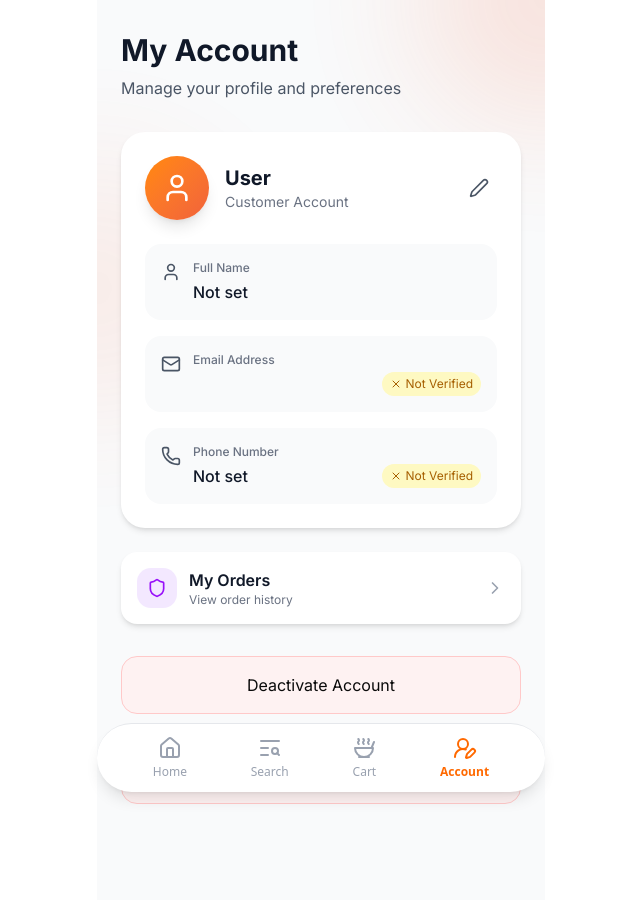
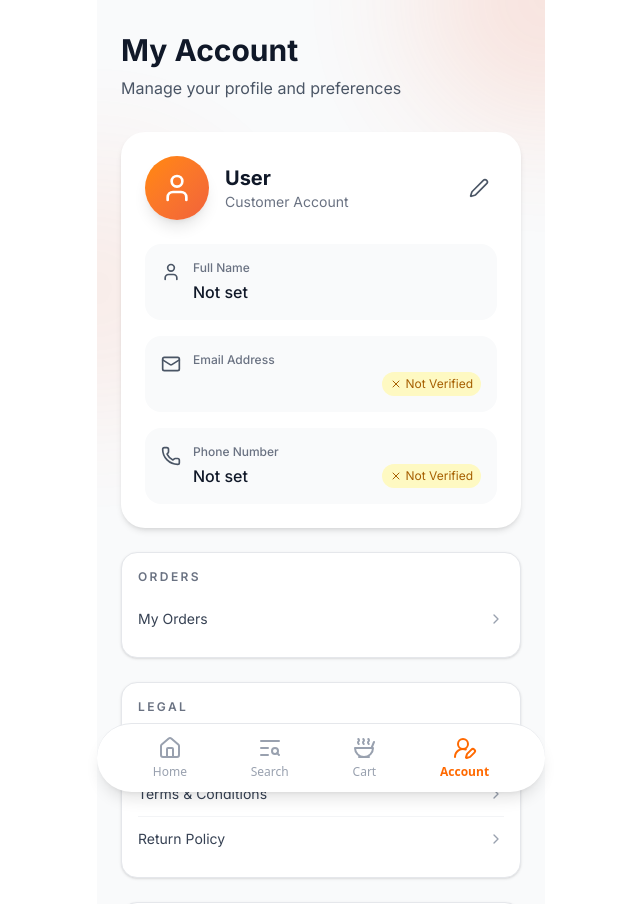
Before and after one commit to pseud039/preorder, a Next.js app in the folder client/: page /account in a window 1280 px wide. Shown: the top 904 px of the page, without its empty margins (319-959 px from the left). Built offline with nearby package versions, Linux system fonts and the light colour scheme; no server answers.

Commit message:
fix: updated account page

```diff
--- a/client/components/account.tsx
+++ b/client/components/account.tsx
@@ -334,7 +334,7 @@
 //   );
 // }
 "use client";
-import React, { useState, useEffect } from 'react';
+import React, { useState, useEffect } from "react";
 import {
   User,
   Mail,
@@ -346,11 +346,14 @@ import {
   Check,
   X,
   Shield,
-  ChevronRight
-} from 'lucide-react';
-import { useRouter } from 'next/navigation';
-import { fetchWithAuth } from '@/lib/auth';
-import { toast } from 'sonner';
+  ChevronRight,
+} from "lucide-react";
+import Link from "next/link";
+import { useRouter } from "next/navigation";
+import { fetchWithAuth } from "@/lib/auth";
+import { toast } from "sonner";
+import { Card, CardContent } from "./ui/card";
+import { Button } from "./ui/button";
 
 interface UserData {
   id: number;
@@ -367,8 +370,8 @@ export default function Account() {
   const [loading, setLoading] = useState(true);
   const [editMode, setEditMode] = useState(false);
   const [formData, setFormData] = useState({
-    name: '',
-    phone: ''
+    name: "",
+    phone: "",
   });
   const [updating, setUpdating] = useState(false);
 
@@ -376,25 +379,33 @@ export default function Account() {
     fetchUserDetails();
   }, []);
 
+  const getTruncatedEmail = (email: string): string => {
+    const [localPart, domain] = email.split("@");
+
+    if (!domain || localPart.length <= 10) return email;
+
+    return `${localPart.slice(0, 2)}..${localPart.slice(-2)}@${domain}`;
+  };
+
   const fetchUserDetails = async () => {
     try {
       const response = await fetchWithAuth(
-        `${process.env.NEXT_PUBLIC_API_URL}/client/details`
+        `${process.env.NEXT_PUBLIC_API_URL}/client/details`,
       );
       const data = await response.json();
 
-      console.log('User details API response:', data); // Debug log
+      console.log("User details API response:", data); // Debug log
 
       if (data.success) {
         setUser(data.data);
         setFormData({
-          name: data.data.name || '',
-          phone: data.data.phone || ''
+          name: data.data.name || "",
+          phone: data.data.phone || "",
         });
       }
       setLoading(false);
     } catch (error) {
-      console.error('Error fetching user details:', error);
+      console.error("Error fetching user details:", error);
       setLoading(false);
     }
   };
@@ -429,59 +440,60 @@ export default function Account() {
   //     setUpdating(false);
   //   }
   // };
-const handleUpdateProfile = async () => {
+  const handleUpdateProfile = async () => {
     try {
       setUpdating(true);
       const response = await fetchWithAuth(
         `${process.env.NEXT_PUBLIC_API_URL}/client/details`,
         {
-          method: 'PUT',
+          method: "PUT",
           headers: {
-            'Content-Type': 'application/json'
+            "Content-Type": "application/json",
           },
-          body: JSON.stringify(formData)
-        }
+          body: JSON.stringify(formData),
+        },
       );
 
       const data = await response.json();
 
       if (data.success) {
         // Merge the response data with existing user data to preserve all fields
-        setUser(prevUser => ({
+        setUser((prevUser) => ({
           ...prevUser,
           ...data.data,
           // Explicitly preserve verification statuses if not in response
-          emailVerified: data.data.emailVerified ?? prevUser?.emailVerified ?? false,
-          phoneVerified: data.data.phoneVerified ?? prevUser?.phoneVerified ?? false
+          emailVerified:
+            data.data.emailVerified ?? prevUser?.emailVerified ?? false,
+          phoneVerified:
+            data.data.phoneVerified ?? prevUser?.phoneVerified ?? false,
         }));
         setEditMode(false);
-        toast.success('Profile updated successfully');
+        toast.success("Profile updated successfully");
       } else {
-        toast.error(data.message || 'Failed to update profile');
+        toast.error(data.message || "Failed to update profile");
       }
     } catch (error) {
-      console.error('Error updating profile:', error);
-      toast.error('Failed to update profile');
+      console.error("Error updating profile:", error);
+      toast.error("Failed to update profile");
     } finally {
       setUpdating(false);
     }
   };
-  const handleDeletion = async() =>{
-    router.push('/account-deletion');
-  }
+  const handleDeletion = async () => {
+    router.push("/account-deletion");
+  };
 
   const handleLogout = async () => {
     try {
       await fetchWithAuth(`${process.env.NEXT_PUBLIC_API_URL}/client/logout`);
-      localStorage.removeItem('accessToken');
-      localStorage.removeItem('refreshToken');
-      localStorage.removeItem('userId');
-      router.push('/login');
+      localStorage.removeItem("accessToken");
+      localStorage.removeItem("refreshToken");
+      localStorage.removeItem("userId");
+      router.push("/login");
     } catch (error) {
-      console.error('Logout error:', error);
-
+      console.error("Logout error:", error);
       localStorage.clear();
-      router.push('/login');
+      router.push("/login");
     }
   };
 
@@ -494,28 +506,26 @@ const handleUpdateProfile = async () => {
   }
 
   return (
-    <div className="max-w-md mx-auto min-h-screen relative overflow-hidden font-[inter] bg-gray-50">
+    <div className="max-w-md mx-auto relative overflow-hidden font-[inter] bg-gray-50">
       {/* Background Decorations */}
       <div className="absolute top-0 right-0 w-64 h-64 bg-primary/50 rounded-full blur-3xl opacity-30 -mr-32 -mt-32"></div>
       <div className="absolute top-40 left-0 w-64 h-64 bg-primary/30 rounded-full blur-3xl opacity-30 -ml-32"></div>
 
-      <div className="relative z-10 px-6 pt-8 pb-24">
-        {/* Header */}
+      <div className="relative z-10 px-6 pt-8">
         <div className="mb-8">
           <h1 className="text-3xl font-bold text-gray-900 mb-2">My Account</h1>
           <p className="text-gray-600">Manage your profile and preferences</p>
         </div>
 
-        {/* Profile Card */}
         <div className="bg-white rounded-3xl shadow-md p-6 mb-6">
           <div className="flex items-center justify-between mb-6">
             <div className="flex items-center gap-4">
-              <div className="w-16 h-16 bg-gradient-to-br from-orange-400 to-primary rounded-full flex items-center justify-center shadow-lg">
+              <div className="w-16 h-16 bg-linear-to-br from-orange-400 to-primary rounded-full flex items-center justify-center shadow-lg">
                 <User className="w-8 h-8 text-white" />
               </div>
               <div>
                 <h2 className="text-xl font-bold text-gray-900">
-                  {user?.name || 'User'}
+                  {user?.name || "User"}
                 </h2>
                 <p className="text-sm text-gray-500">Customer Account</p>
               </div>
@@ -530,9 +540,7 @@ const handleUpdateProfile = async () => {
             )}
           </div>
 
-          {/* Profile Information */}
           <div className="space-y-4">
-            {/* Name */}
             <div className="flex items-start gap-3 p-4 bg-gray-50 rounded-2xl">
               <User className="w-5 h-5 text-gray-600 mt-0.5" />
               <div className="flex-1">
@@ -543,19 +551,20 @@ const handleUpdateProfile = async () => {
                   <input
                     type="text"
                     value={formData.name}
-                    onChange={(e) => setFormData({ ...formData, name: e.target.value })}
+                    onChange={(e) =>
+                      setFormData({ ...formData, name: e.target.value })
+                    }
                     className="w-full bg-white border border-gray-300 rounded-lg px-3 py-2 text-gray-900 focus:outline-none focus:ring-2 focus:ring-primary/50"
                     placeholder="Enter your name"
                   />
                 ) : (
                   <p className="text-gray-900 font-medium">
-                    {user?.name || 'Not set'}
+                    {user?.name || "Not set"}
                   </p>
                 )}
               </div>
             </div>
 
-            {/* Email */}
             <div className="flex items-start gap-3 p-4 bg-gray-50 rounded-2xl">
               <Mail className="w-5 h-5 text-gray-600 mt-0.5" />
               <div className="flex-1">
@@ -563,7 +572,9 @@ const handleUpdateProfile = async () => {
                   Email Address
                 </label>
                 <div className="flex items-center justify-between">
-                  <p className="text-gray-900 font-medium">{user?.email}</p>
+                  <p className="text-gray-900 font-medium">
+                    {user?.email ? getTruncatedEmail(user.email) : ""}
+                  </p>
                   {user?.emailVerified ? (
                     <span className="flex items-center gap-1 text-xs bg-green-100 text-green-700 px-2 py-1 rounded-full">
                       <Check className="w-3 h-3" />
@@ -579,7 +590,6 @@ const handleUpdateProfile = async () => {
               </div>
             </div>
 
-            {/* Phone */}
             <div className="flex items-start gap-3 p-4 bg-gray-50 rounded-2xl">
               <Phone className="w-5 h-5 text-gray-600 mt-0.5" />
               <div className="flex-1">
@@ -590,14 +600,16 @@ const handleUpdateProfile = async () => {
                   <input
                     type="tel"
                     value={formData.phone}
-                    onChange={(e) => setFormData({ ...formData, phone: e.target.value })}
+                    onChange={(e) =>
+                      setFormData({ ...formData, phone: e.target.value })
+                    }
                     className="w-full bg-white border border-gray-300 rounded-lg px-3 py-2 text-gray-900 focus:outline-none focus:ring-2 focus:ring-primary/50"
                     placeholder="Enter your phone number"
                   />
                 ) : (
                   <div className="flex items-center justify-between">
                     <p className="text-gray-900 font-medium">
-                      {user?.phone || 'Not set'}
+                      {user?.phone || "Not set"}
                     </p>
                     {user?.phoneVerified ? (
                       <span className="flex items-center gap-1 text-xs bg-green-100 text-green-700 px-2 py-1 rounded-full">
@@ -616,15 +628,14 @@ const handleUpdateProfile = async () => {
             </div>
           </div>
 
-          {/* Edit Mode Buttons */}
           {editMode && (
             <div className="flex gap-3 mt-6">
               <button
                 onClick={() => {
                   setEditMode(false);
                   setFormData({
-                    name: user?.name || '',
-                    phone: user?.phone || ''
+                    name: user?.name || "",
+                    phone: user?.phone || "",
                   });
                 }}
                 className="flex-1 bg-gray-200 text-gray-700 px-6 py-3 rounded-2xl font-medium hover:bg-gray-300 transition-colors"
@@ -636,11 +647,27 @@ const handleUpdateProfile = async () => {
                 disabled={updating}
                 className="flex-1 bg-primary text-white px-6 py-3 rounded-2xl font-medium hover:bg-orange-700 transition-colors disabled:opacity-50"
               >
-                {updating ? 'Saving...' : 'Save Changes'}
+                {updating ? "Saving..." : "Save Changes"}
               </button>
             </div>
           )}
         </div>
+
+        {/* <div className="mt-6 rounded-2xl border border-gray-200 bg-white p-4 shadow-sm hover:bg-primary/10 cursor-pointer transition-colors duration-100">
+          <div className="flex gap-4 items-center">
+            <div className="size-12 bg-linear-to-br from-orange-400/60 to-primary/60 rounded-full flex items-center justify-center shadow-lg">
+              <User className="w-8 h-8 text-white" />
+            </div>
+            <div className="grow">
+              <p className="">{user?.name}</p>
+              <p className="text-gray-700 text-sm">
+                {getTruncatedEmail(user?.email || "")}
+              </p>
+            </div>
+
+            <ChevronRight className="text-gray-400" />
+          </div>
+        </div> */}
 
         {/* Quick Actions */}
         <div className="space-y-3">
@@ -662,21 +689,20 @@ const handleUpdateProfile = async () => {
           </button> */}
 
           {/* Orders */}
-          <button
-            onClick={() => router.push('/order-history')}
-            className="w-full bg-white rounded-2xl shadow-md p-4 flex items-center justify-between hover:shadow-lg transition-shadow"
-          >
-            <div className="flex items-center gap-3">
-              <div className="w-10 h-10 bg-purple-100 rounded-xl flex items-center justify-center">
-                <Shield className="w-5 h-5 text-purple-600" />
-              </div>
-              <div className="text-left">
-                <p className="font-semibold text-gray-900">My Orders</p>
-                <p className="text-xs text-gray-500">View order history</p>
-              </div>
+          <div className="mt-6 rounded-2xl border border-gray-200 bg-white p-4 shadow-sm">
+            <p className="mb-3 text-xs font-semibold uppercase tracking-[0.2em] text-gray-500">
+              Orders
+            </p>
+            <div className="divide-y divide-gray-100">
+              <Link
+                href="/order-history"
+                className="flex items-center justify-between py-3 text-sm text-gray-700 transition-colors hover:text-primary"
+              >
+                <span>My Orders</span>
+                <ChevronRight className="h-4 w-4 text-gray-400" />
+              </Link>
             </div>
-            <ChevronRight className="w-5 h-5 text-gray-400" />
-          </button>
+          </div>
 
           {/* Security - Change Password
           <button
@@ -695,11 +721,51 @@ const handleUpdateProfile = async () => {
             <ChevronRight className="w-5 h-5 text-gray-400" />
           </button> */}
         </div>
-<button onClick={handleDeletion} className='w-full mt-8 bg-red-50 border border-red-200 rounded-2xl p-4 flex items-center justify-center gap-3 hover:bg-red-100 transition-colors'>Deactivate Account</button>
-        {/* Logout Button */}
+
+        <div className="mt-6 rounded-2xl border border-gray-200 bg-white p-4 shadow-sm">
+          <p className="mb-3 text-xs font-semibold uppercase tracking-[0.2em] text-gray-500">
+            Legal
+          </p>
+          <div className="divide-y divide-gray-100">
+            <Link
+              href="/privacy-policy"
+              className="flex items-center justify-between py-3 text-sm text-gray-700 transition-colors hover:text-primary"
+            >
+              <span>Privacy Policy</span>
+              <ChevronRight className="h-4 w-4 text-gray-400" />
+            </Link>
+            <Link
+              href="/terms-and-conditions"
+              className="flex items-center justify-between py-3 text-sm text-gray-700 transition-colors hover:text-primary"
+            >
+              <span>Terms & Conditions</span>
+              <ChevronRight className="h-4 w-4 text-gray-400" />
+            </Link>
+            <Link
+              href="/return-policy"
+              className="flex items-center justify-between py-3 text-sm text-gray-700 transition-colors hover:text-primary"
+            >
+              <span>Return Policy</span>
+              <ChevronRight className="h-4 w-4 text-gray-400" />
+            </Link>
+          </div>
+        </div>
+
+        <div className="mt-6 rounded-2xl border border-gray-200 bg-white p-4 shadow-sm flex justify-between items-center">
+          <div>
+            <h4 className="font-medium">Delete Account?</h4>
+            <p className="text-sm text-gray-700">
+              You can deactivate your account.
+            </p>
+          </div>
+          <Button asChild>
+            <Link href="/account-deletion">Delete</Link>
+          </Button>
+        </div>
+
         <button
           onClick={handleLogout}
-          className="w-full mt-8 bg-red-50 border border-red-200 rounded-2xl p-4 flex items-center justify-center gap-3 hover:bg-red-100 transition-colors"
+          className="w-full mt-8 bg-red-50 border border-red-200 rounded-2xl p-4 flex items-center justify-center gap-3 hover:bg-red-100 transition-colors cursor-pointer"
         >
           <LogOut className="w-5 h-5 text-red-600" />
           <span className="font-semibold text-red-600">Logout</span>
--- a/client/components/signUp.tsx
+++ b/client/components/signUp.tsx
@@ -228,7 +228,6 @@ export default function SignUpPage() {
                     <FieldLabel htmlFor="terms-checkbox-desc">
                       Accept
                       <TnCDialog />
-                      {/* <a href="/policies" className="hover:underline"></a> */}
                     </FieldLabel>
                     <FieldDescription className="text-xs">
                       By clicking this checkbox, you agree to the terms and
```
